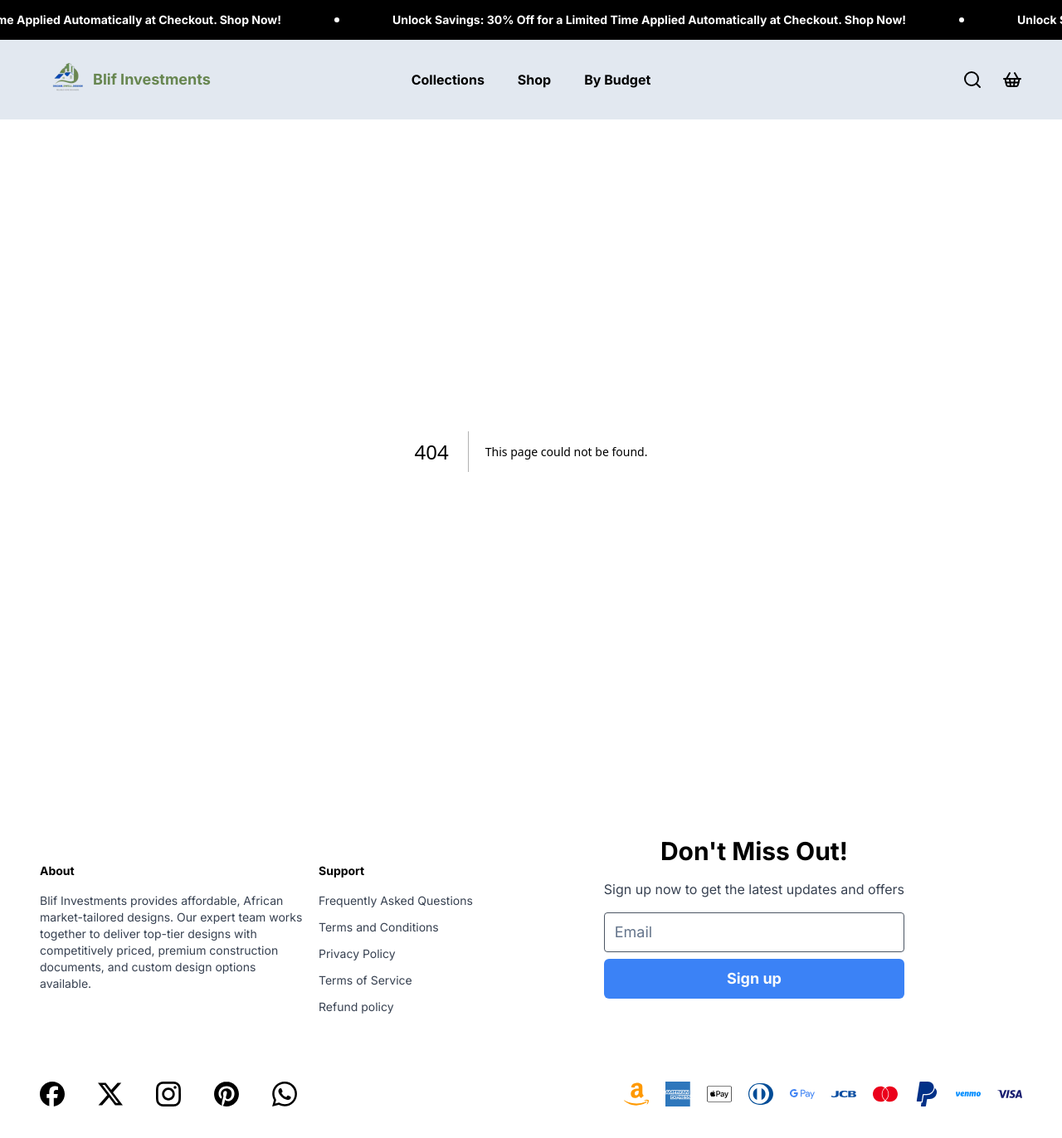
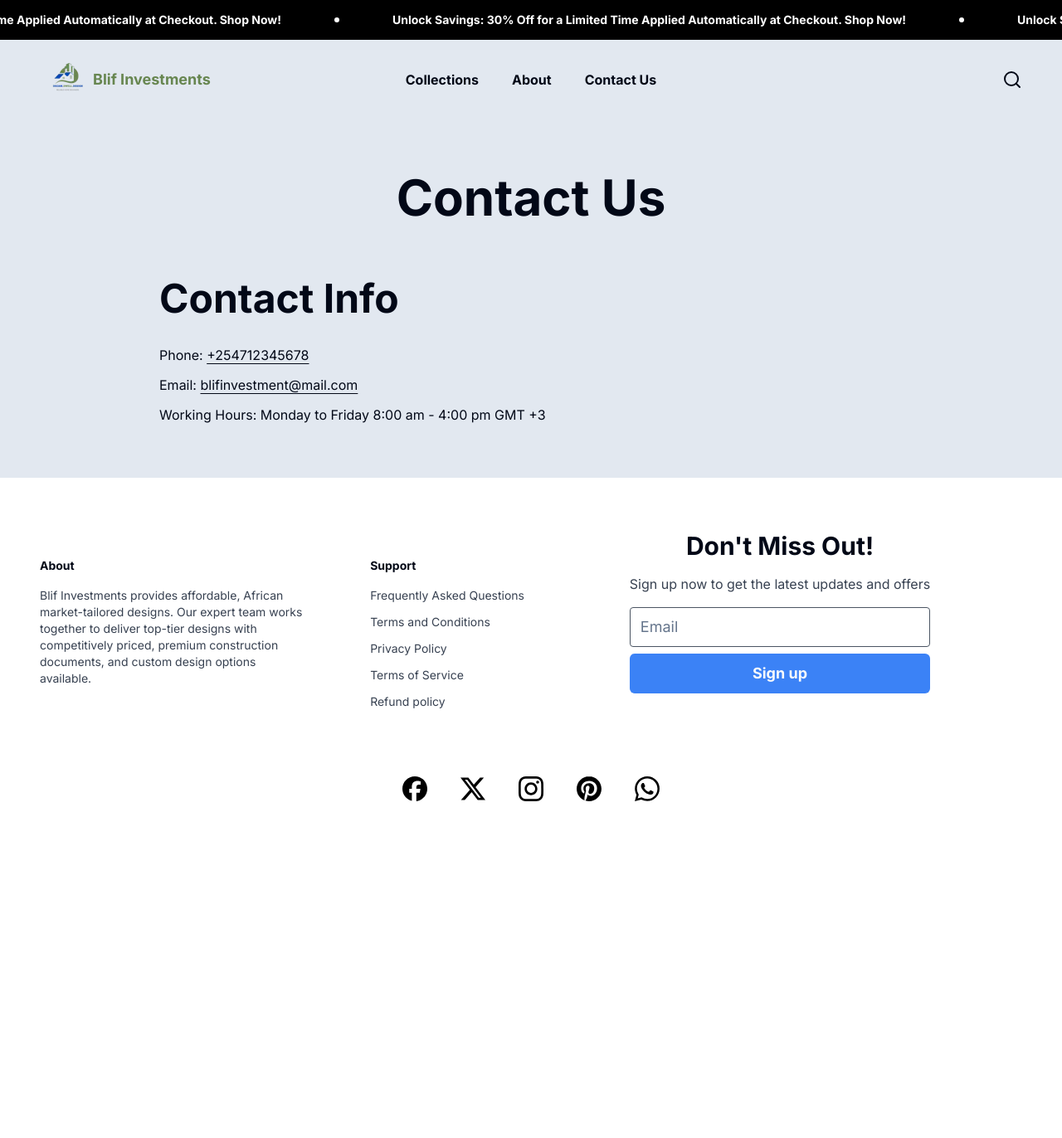
Before and after one commit to nicco99/Blif-Investments-client, a Next.js app: page /contact-us in a window 1280 px wide. Before the commit this address had no page. Shown: the top 1372 px of the page at 83% size. After the commit the page ends 1030 px from the top, so only its background shows below. Built offline with nearby package versions, Linux system fonts and the light colour scheme.

Commit message:
Added Contact Us page

```diff
--- a/app/collections/[collectionId]/page.tsx
+++ b/app/collections/[collectionId]/page.tsx
@@ -1,3 +1,4 @@
+import { Metadata } from "next";
 import Image from "next/image";
 import { Settings2 } from "lucide-react";
 
@@ -9,6 +10,12 @@ import { FloatingFilter } from "@/components/FloatingFilter";
 type Props = {
   params: {
     collectionId: number;
+  };
+};
+
+export const generateMetadata = ({ params }: Props): Metadata => {
+  return {
+    title: `${params.collectionId}`,
   };
 };
 
--- a/app/collections/page.tsx
+++ b/app/collections/page.tsx
@@ -1,3 +1,5 @@
+import { Metadata } from "next";
+
 import { CategoryCard } from "@/components/cards/CategoryCard";
 import {
   Pagination,
@@ -7,6 +9,10 @@ import {
   PaginationNext,
   PaginationPrevious,
 } from "@/components/ui/pagination";
+
+export const metadata: Metadata = {
+  title: "Collections"
+}
 
 const PlansPage = () => {
   return (
--- /dev/null
+++ b/app/contact-us/page.tsx
@@ -0,0 +1,50 @@
+import type { Metadata } from "next";
+import Link from "next/link";
+
+export const metadata: Metadata = {
+  title: "Contact Us"
+}
+
+const ContactUsPage = () => {
+  return (
+    <section className="bg-slate-200 py-8 md:py-10 lg:py-12 xl:py-16">
+      <div className="px-5 md:px-8 lg:px-12">
+        <div className="flex flex-col w-full gap-y-12 max-w-4xl mx-auto">
+          <h1 className="text-4xl md:text-5xl xl:text-6xl font-bold mb-5 text-center">
+            Contact Us
+          </h1>
+          <div className="flex flex-col gap-y-5 md:gap-y-6 lg:gap-y-8">
+            <h2 className="text-3xl md:text-4xl xl:text-5xl font-bold">
+              Contact Info
+            </h2>
+            <div className="flex flex-col gap-y-3">
+              <p className="text-sm md:text-base">
+                Phone:{" "}
+                <Link
+                  href="tel:+254712345678"
+                  className="underline underline-offset-4 hover:no-underline transition-all ease-in-out duration-300"
+                >
+                  +254712345678
+                </Link>
+              </p>
+              <p className="text-sm md:text-base">
+                Email:{" "}
+                <Link
+                  href="mailto:blifinvestment@mail.com"
+                  className="underline underline-offset-4 hover:no-underline transition-all ease-in-out duration-300"
+                >
+                  blifinvestment@mail.com
+                </Link>
+              </p>
+              <p className="text-sm md:text-base">
+                Working Hours: Monday to Friday 8:00 am - 4:00 pm GMT +3
+              </p>
+            </div>
+          </div>
+        </div>
+      </div>
+    </section>
+  );
+};
+
+export default ContactUsPage;
--- a/app/plan/[planId]/page.tsx
+++ b/app/plan/[planId]/page.tsx
@@ -1,6 +1,20 @@
+import { Metadata } from "next";
+import { SquareCheckBig } from "lucide-react";
+
 import { PlanCard } from "@/components/cards/PlanCard";
 import { ProductImages } from "@/components/product-images";
-import { SquareCheckBig } from "lucide-react";
+
+type Props = {
+  params: {
+    planId: number;
+  };
+};
+
+export const generateMetadata = ({ params }: Props): Metadata => {
+  return {
+    title: `${params.planId}`,
+  };
+};
 
 const features = [
   {
--- a/components/Footer.tsx
+++ b/components/Footer.tsx
@@ -3,62 +3,14 @@ import Image from "next/image";
 
 import { Input } from "./ui/input";
 import { Button } from "./ui/button";
-import {
-  Tooltip,
-  TooltipContent,
-  TooltipProvider,
-  TooltipTrigger,
-} from "./ui/tooltip";
 
 export const Footer = () => {
-  const payments = [
-    {
-      icon: "amazon",
-      title: "Amazon",
-    },
-    {
-      icon: "americanexpress",
-      title: "American Express",
-    },
-    {
-      icon: "applepay",
-      title: "Apple Pay",
-    },
-    {
-      icon: "dinersclub",
-      title: "Diners Club",
-    },
-    {
-      icon: "googlepay",
-      title: "Google Pay",
-    },
-    {
-      icon: "jcb",
-      title: "JCB",
-    },
-    {
-      icon: "mastercard",
-      title: "Mastercard",
-    },
-    {
-      icon: "paypal",
-      title: "Paypal",
-    },
-    {
-      icon: "venmo",
-      title: "Venmo",
-    },
-    {
-      icon: "visa",
-      title: "Visa",
-    },
-  ];
   return (
     <footer className="py-8 md:py-10 lg:py-12 xl:py-16">
       <div className="px-3 sm:px-5 md:px-8 lg:px-12">
         <div className="max-w-[1600px] w-full flex flex-col mx-auto">
           <div className="flex flex-col md:flex-row justify-evenly">
-            <div className="flex justify-evenly md:justify-between mt-8">
+            <div className="flex justify-evenly md:justify-between md:w-1/2 mt-8">
               <div className="flex flex-col pr-2">
                 <h3 className="font-bold text-sm">About</h3>
                 <p className="max-w-xs mt-4 text-sm text-gray-700">
@@ -125,7 +77,7 @@ export const Footer = () => {
               </div>
             </div>
           </div>
-          <div className="flex flex-col space-y-5 md:space-y-0 md:flex-row justify-between w-full mt-20">
+          <div className="flex space-y-5 md:space-y-0 justify-center w-full mt-20">
             <div className="flex flex-wrap gap-y-3 gap-x-10">
               <Link href="#">
                 <Image src="/facebook.svg" alt="" width={30} height={30} />
@@ -143,25 +95,6 @@ export const Footer = () => {
                 <Image src="/whatsapp.svg" alt="" width={30} height={30} />
               </Link>
             </div>
-            <div className="flex flex-wrap gap-5 md:gap-y-0">
-              {payments.map((payment, index) => (
-                <TooltipProvider key={index}>
-                  <Tooltip delayDuration={0}>
-                    <TooltipTrigger>
-                      <Image
-                        src={`/${payment.icon}.svg`}
-                        alt=""
-                        width={30}
-                        height={30}
-                      />
-                    </TooltipTrigger>
-                    <TooltipContent side="bottom" className="bg-black">
-                      <p className="text-white">{payment.title}</p>
-                    </TooltipContent>
-                  </Tooltip>
-                </TooltipProvider>
-              ))}
-            </div>
           </div>
         </div>
       </div>
--- a/components/Header.tsx
+++ b/components/Header.tsx
@@ -1,4 +1,4 @@
-import { Search, ShoppingBasket } from "lucide-react";
+import { Search } from "lucide-react";
 
 import { Navbar } from "./Navbar";
 import { Logo } from "./Logo";
@@ -22,7 +22,6 @@ export const Header = () => {
           {/* ICONS */}
           <div className="flex gap-x-3 lg:gap-x-6 justify-self-end">
             <Search />
-            <ShoppingBasket />
           </div>
         </div>
       </div>
--- a/components/MobileNav.tsx
+++ b/components/MobileNav.tsx
@@ -1,4 +1,6 @@
 import { AlignJustify } from "lucide-react";
+import Link from "next/link";
+import Image from "next/image";
 
 import {
   Sheet,
@@ -9,10 +11,6 @@ import {
   SheetTitle,
   SheetTrigger,
 } from "./ui/sheet";
-import { Accordion, AccordionItem, AccordionTrigger } from "./ui/accordion";
-import { AccordionContent } from "@radix-ui/react-accordion";
-import Link from "next/link";
-import Image from "next/image";
 import { Logo } from "./Logo";
 
 export const MobileNav = () => {
@@ -21,27 +19,19 @@ export const MobileNav = () => {
       <SheetTrigger>
         <AlignJustify className="h-7 w-7" />
       </SheetTrigger>
-      <SheetContent side="bottom" className="w-full mr-20 max-w-[90%] sm:max-w-[60%] mx-auto rounded-lg">
+      <SheetContent
+        side="bottom"
+        className="w-full mr-20 max-w-[90%] sm:max-w-[60%] mx-auto rounded-lg"
+      >
         <SheetHeader>
-            <SheetTitle className="flex justify-center">
-                <Logo />
-            </SheetTitle>
-          <Accordion type="single">
-            <AccordionItem value="1">
-              <AccordionTrigger>Shop</AccordionTrigger>
-              <AccordionContent>
-                1
-              </AccordionContent>
-            </AccordionItem>
-            <AccordionItem value="2">
-              <AccordionTrigger>Sizes</AccordionTrigger>
-              <AccordionContent></AccordionContent>
-            </AccordionItem>
-            <AccordionItem value="3">
-              <AccordionTrigger>By Budget</AccordionTrigger>
-              <AccordionContent></AccordionContent>
-            </AccordionItem>
-          </Accordion>
+          <SheetTitle className="flex justify-center">
+            <Logo />
+          </SheetTitle>
+          <SheetDescription className="flex flex-col gap-y-6">
+            <Link href="/collections" className="text-gray-700 hover:text-black font-semibold">Collections</Link>
+            <Link href="/about" className="text-gray-700 hover:text-black font-semibold">About</Link>
+            <Link href="/contact-us" className="text-gray-700 hover:text-black font-semibold">Contact Us</Link>
+          </SheetDescription>
         </SheetHeader>
         <SheetFooter className="mt-24 mb-5">
           <div className="flex space-x-10 mx-auto">
--- a/components/Navbar.tsx
+++ b/components/Navbar.tsx
@@ -35,18 +35,18 @@ export const Navbar = () => {
           </NavigationMenuItem>
           <NavigationMenuItem>
             <NavigationMenuLink
-              href="/#"
+              href="/about"
               className="font-bold hover:text-gray-600"
             >
-              Shop
+              About
             </NavigationMenuLink>
           </NavigationMenuItem>
           <NavigationMenuItem className="w-max">
             <NavigationMenuLink
-              href="/#"
+              href="/contact-us"
               className="font-bold hover:text-gray-600"
             >
-              By Budget
+              Contact Us
             </NavigationMenuLink>
           </NavigationMenuItem>
         </NavigationMenuList>
--- a/components/ui/tooltip.tsx
+++ /dev/null
@@ -1,30 +0,0 @@
-"use client"
-
-import * as React from "react"
-import * as TooltipPrimitive from "@radix-ui/react-tooltip"
-
-import { cn } from "@/lib/utils"
-
-const TooltipProvider = TooltipPrimitive.Provider
-
-const Tooltip = TooltipPrimitive.Root
-
-const TooltipTrigger = TooltipPrimitive.Trigger
-
-const TooltipContent = React.forwardRef<
-  React.ElementRef<typeof TooltipPrimitive.Content>,
-  React.ComponentPropsWithoutRef<typeof TooltipPrimitive.Content>
->(({ className, sideOffset = 4, ...props }, ref) => (
-  <TooltipPrimitive.Content
-    ref={ref}
-    sideOffset={sideOffset}
-    className={cn(
-      "z-50 overflow-hidden rounded-md border bg-popover px-3 py-1.5 text-sm text-popover-foreground shadow-md animate-in fade-in-0 zoom-in-95 data-[state=closed]:animate-out data-[state=closed]:fade-out-0 data-[state=closed]:zoom-out-95 data-[side=bottom]:slide-in-from-top-2 data-[side=left]:slide-in-from-right-2 data-[side=right]:slide-in-from-left-2 data-[side=top]:slide-in-from-bottom-2",
-      className
-    )}
-    {...props}
-  />
-))
-TooltipContent.displayName = TooltipPrimitive.Content.displayName
-
-export { Tooltip, TooltipTrigger, TooltipContent, TooltipProvider }
--- a/package.json
+++ b/package.json
@@ -14,7 +14,6 @@
     "@radix-ui/react-navigation-menu": "^1.2.0",
     "@radix-ui/react-scroll-area": "^1.1.0",
     "@radix-ui/react-slot": "^1.1.0",
-    "@radix-ui/react-tooltip": "^1.1.2",
     "class-variance-authority": "^0.7.0",
     "clsx": "^2.1.1",
     "embla-carousel-react": "^8.1.5",
```
Also changed, not shown: 1 other file (tests, documents, lock files or other folders).
